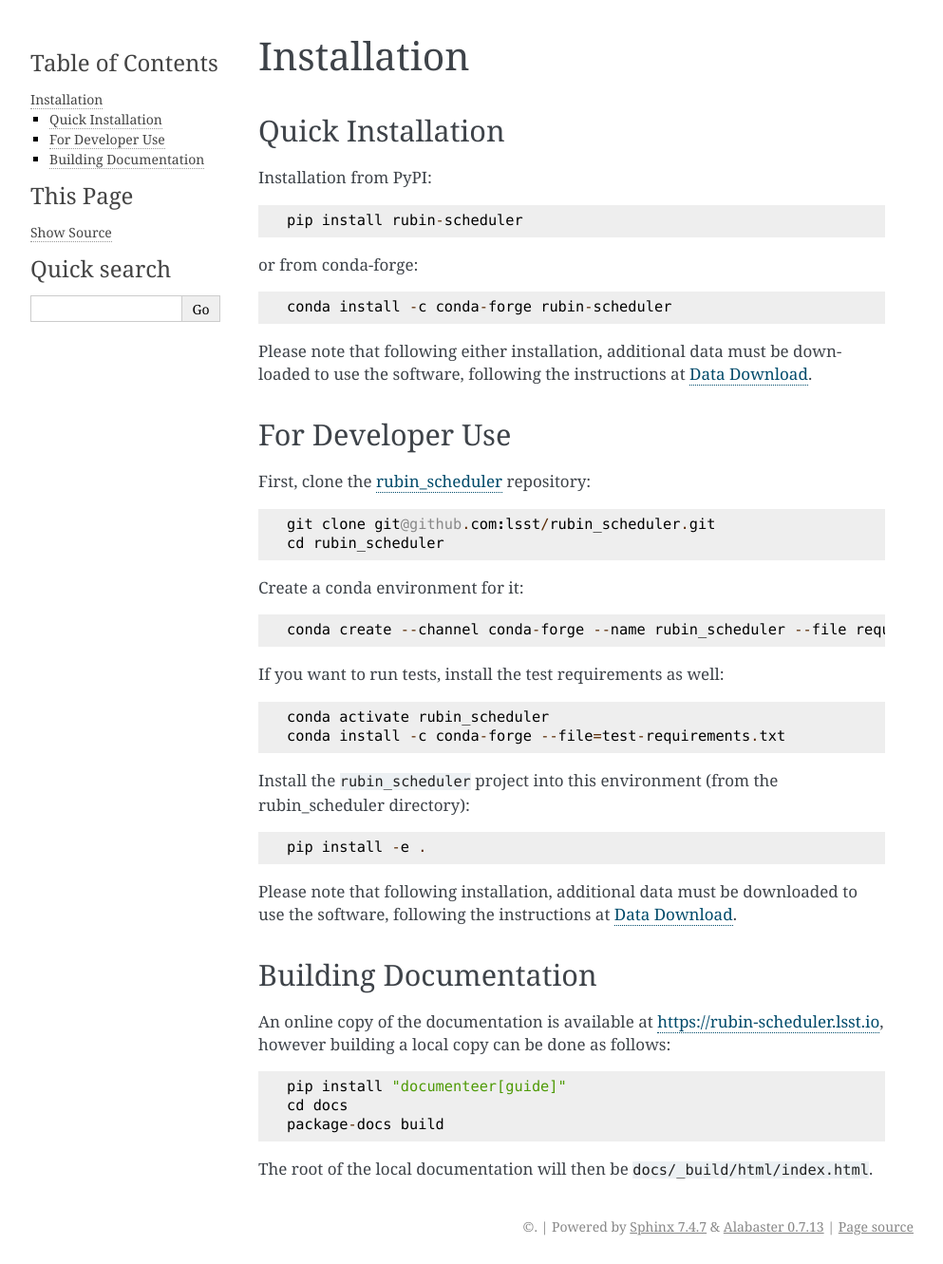
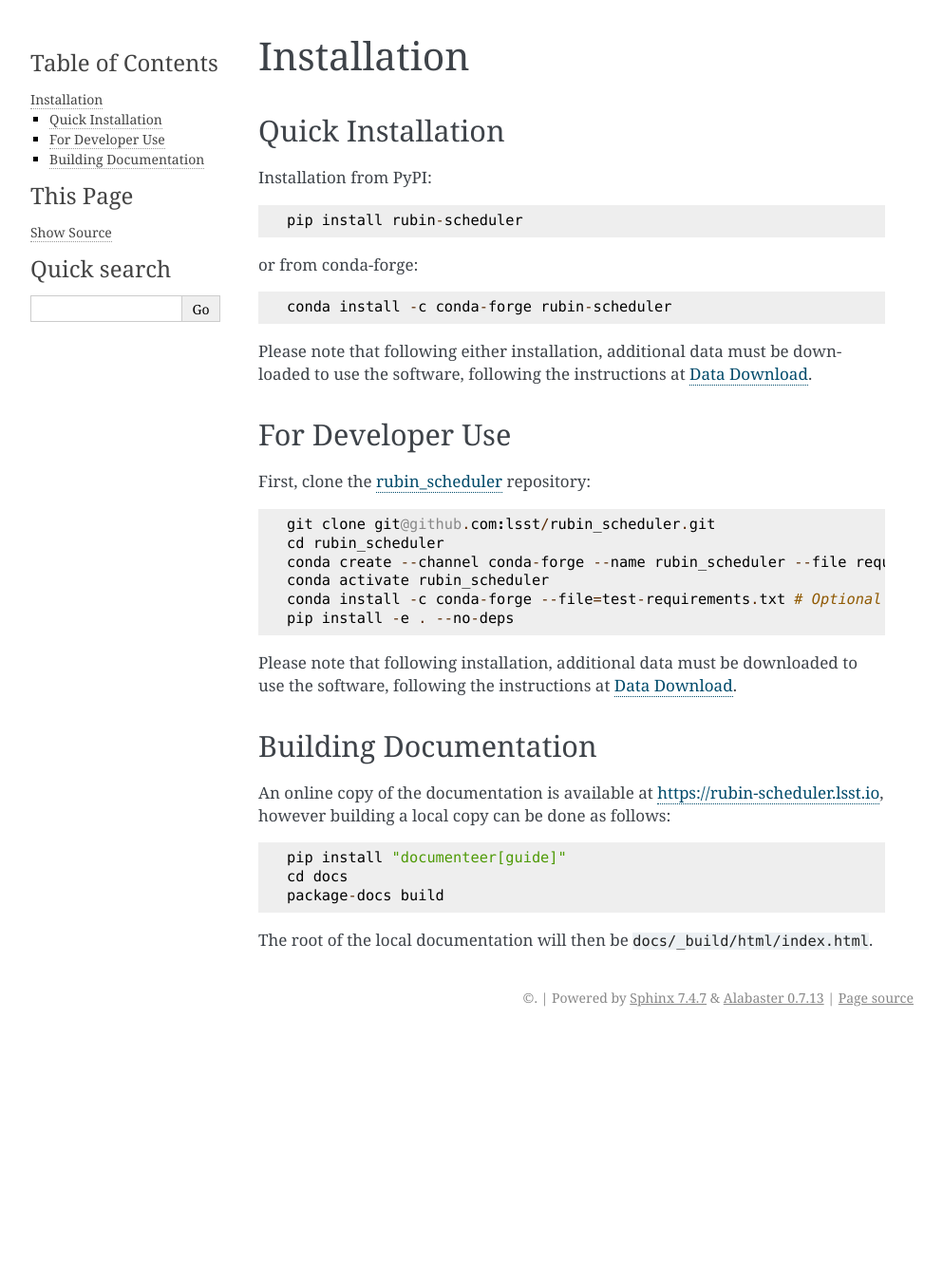
Before and after one commit to lsst/rubin_scheduler, a Sphinx documentation site: the page built from docs/installation.rst, in a window 1280 px wide. Shown: the whole page at 95% size, without its empty margins (148-1141 px from the left). Built offline with Sphinx 7.4.7, drawn with Linux system fonts in a browser that asks for light colours; after the commit the page ends 1090 px from its top, so only the background shows below that.

Commit message:
install instruction clarification

```diff
--- a/docs/installation.rst
+++ b/docs/installation.rst
@@ -35,28 +35,10 @@
 
  git clone git@github.com:lsst/rubin_scheduler.git
  cd rubin_scheduler
-
-
-Create a conda environment for it:
-
-::
-
  conda create --channel conda-forge --name rubin_scheduler --file requirements.txt python=3.11
-
-
-If you want to run tests, install the test requirements as well:
-
-::
-
  conda activate rubin_scheduler
- conda install -c conda-forge --file=test-requirements.txt
-
-
-Install the ``rubin_scheduler`` project into this environment (from the rubin_scheduler directory):
-
-::
-
- pip install -e .
+ conda install -c conda-forge --file=test-requirements.txt # Optional for running unit tests
+ pip install -e . --no-deps
 
 Please note that following installation,
 additional data must be downloaded to use the software,
```
